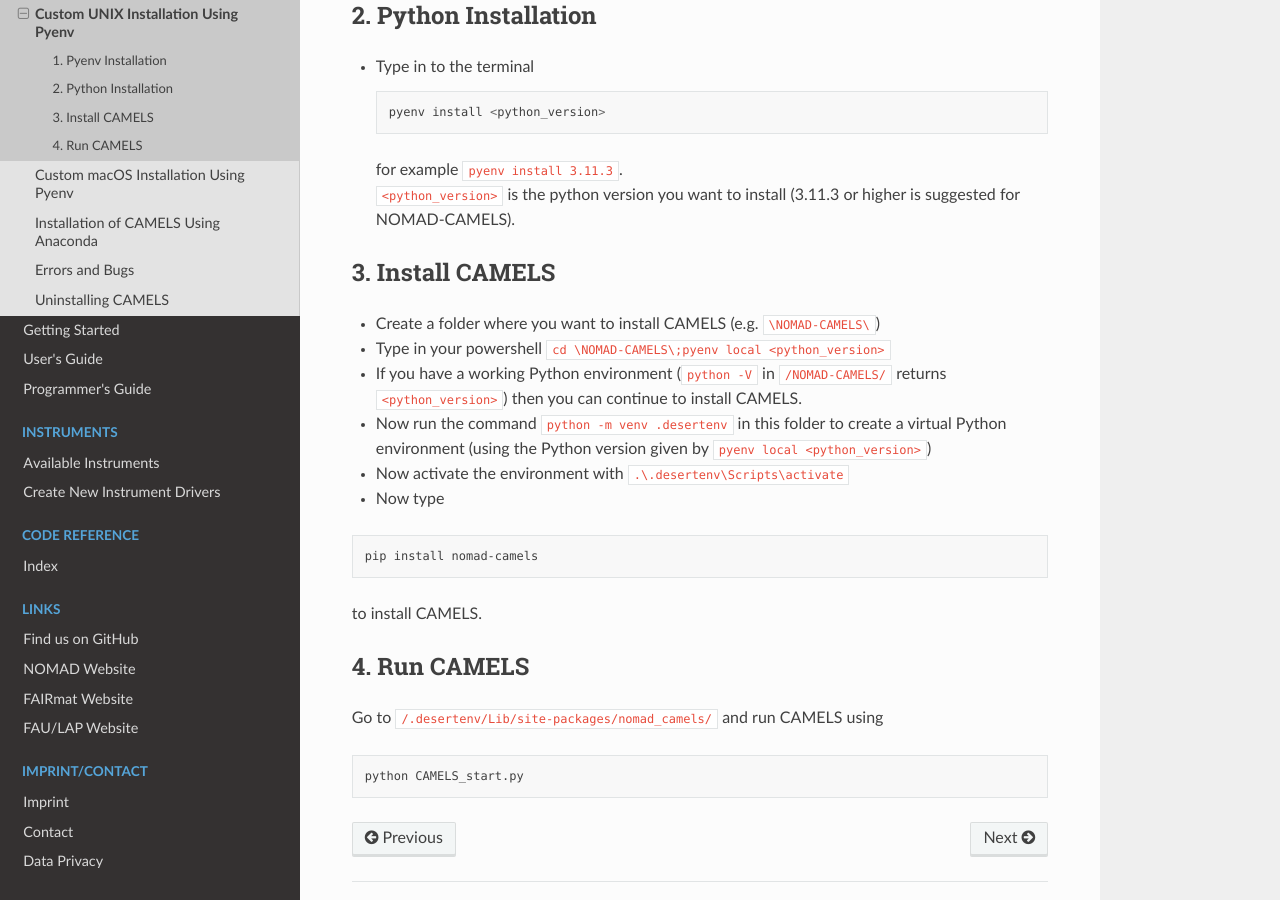
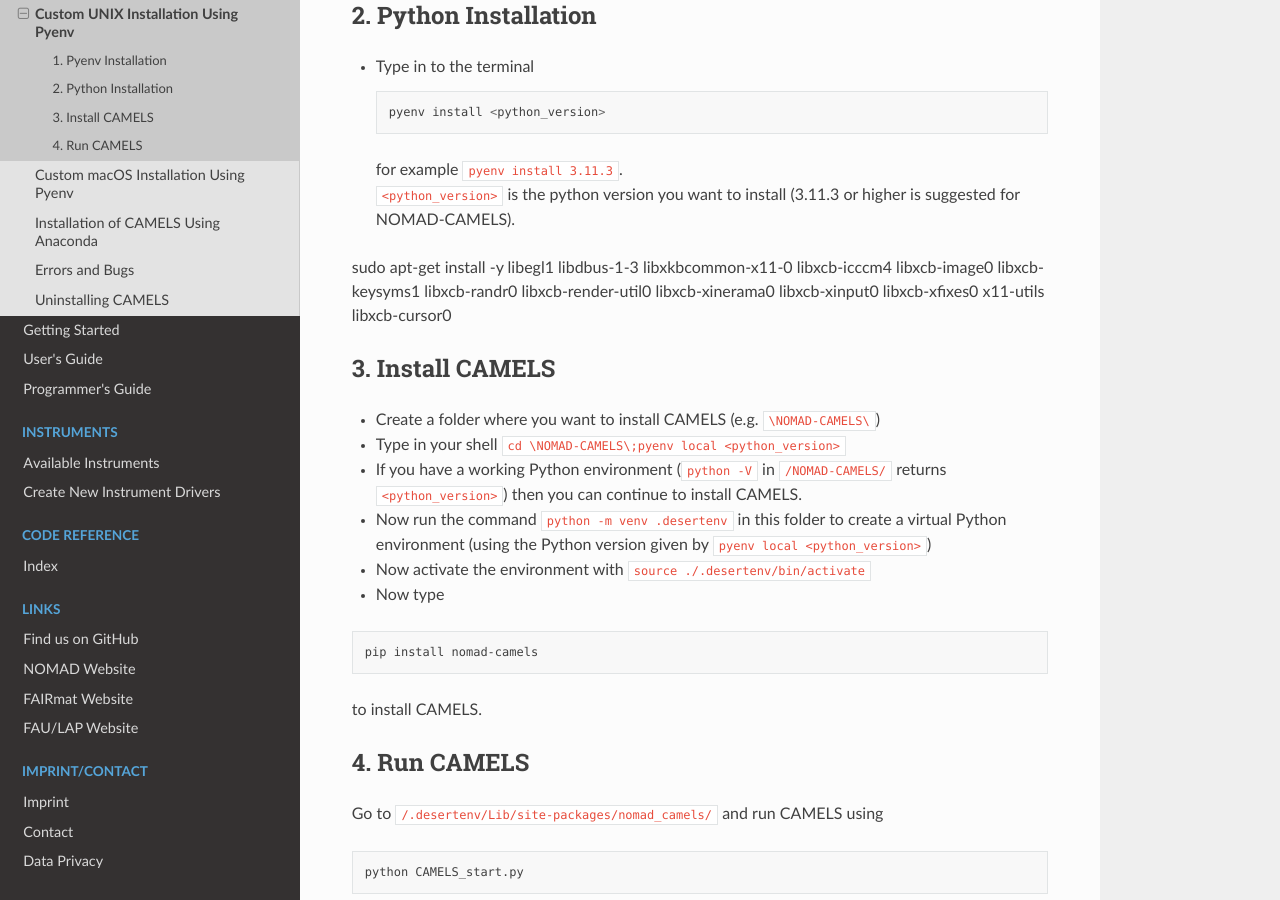
Before and after one commit to FAU-LAP/NOMAD-CAMELS, a Sphinx documentation site: the page built from docs/source/doc/installation/installation_custom_unix.md, in a window 1280 px wide and 900 px high, scrolled down 1203 px. Built offline with Sphinx 7.4.7 and the Read the Docs theme 2.0.0, drawn with Linux system fonts in a browser that asks for light colours; pages that are not in the unit, such as notebooks, are missing from menus.

Commit message:
Update installation_custom_unix.md

````diff
--- a/docs/source/doc/installation/installation_custom_unix.md
+++ b/docs/source/doc/installation/installation_custom_unix.md
@@ -44,12 +44,15 @@
   ```
   for example `pyenv install 3.11.3`.\
 `<python_version>` is the python version you want to install (3.11.3 or higher is suggested for NOMAD-CAMELS).
+
+sudo apt-get install -y libegl1 libdbus-1-3 libxkbcommon-x11-0 libxcb-icccm4 libxcb-image0 libxcb-keysyms1 libxcb-randr0 libxcb-render-util0 libxcb-xinerama0 libxcb-xinput0 libxcb-xfixes0 x11-utils libxcb-cursor0
+
 ## 3. Install CAMELS
 - Create a folder where you want to install CAMELS (e.g. `\NOMAD-CAMELS\`)
-- Type in your powershell `cd \NOMAD-CAMELS\;pyenv local <python_version> `
+- Type in your shell `cd \NOMAD-CAMELS\;pyenv local <python_version> `
 - If you have a working Python environment (`python -V` in `/NOMAD-CAMELS/` returns `<python_version>`) then you can continue to install CAMELS.
 - Now  run the command `python -m venv .desertenv` in this folder to create a virtual Python environment (using the Python version given by `pyenv local <python_version>`)
-- Now  activate the environment with `.\.desertenv\Scripts\activate`
+- Now  activate the environment with `source ./.desertenv/bin/activate`
 - Now type
 ```bash
 pip install nomad-camels
````
